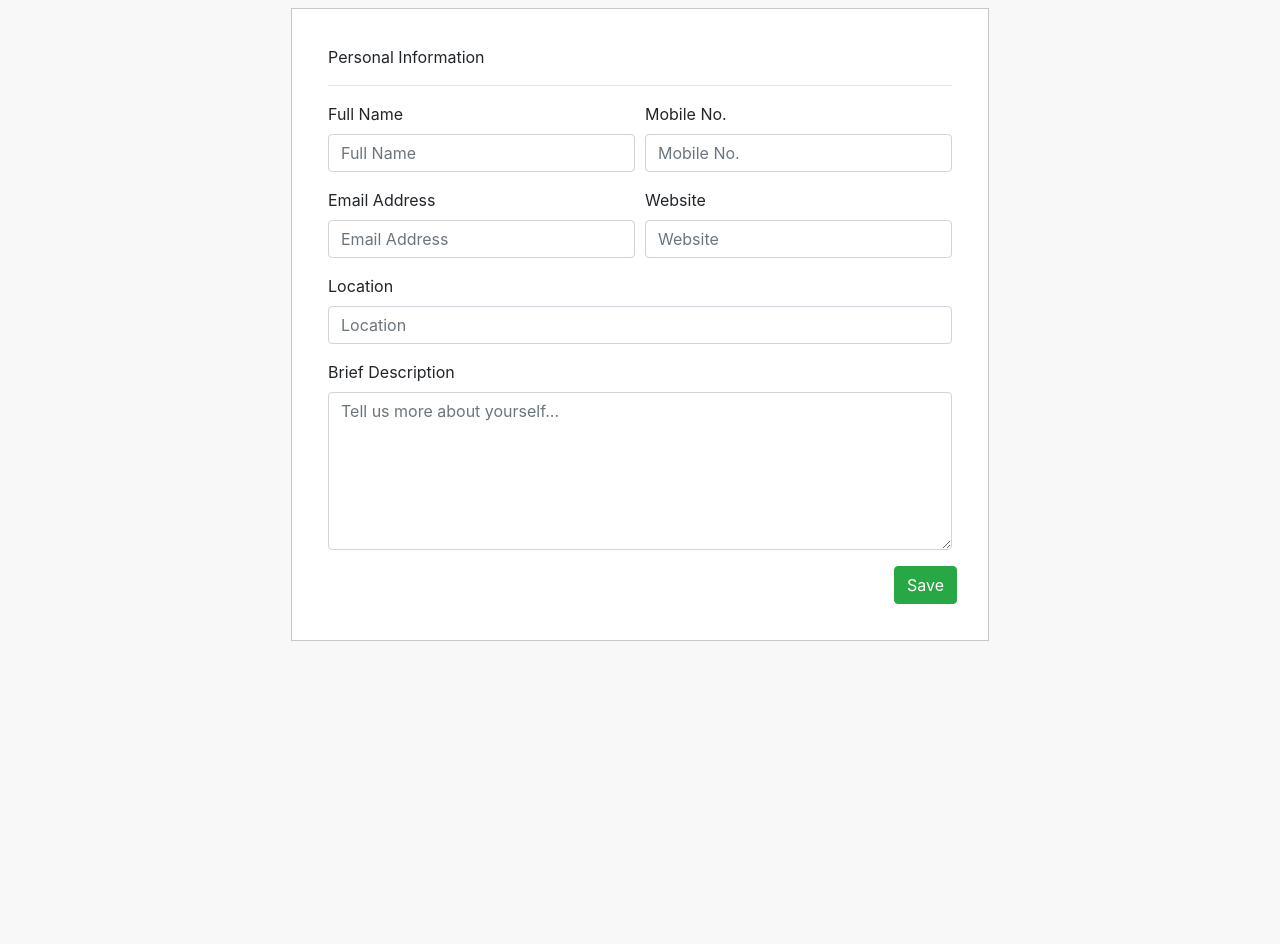
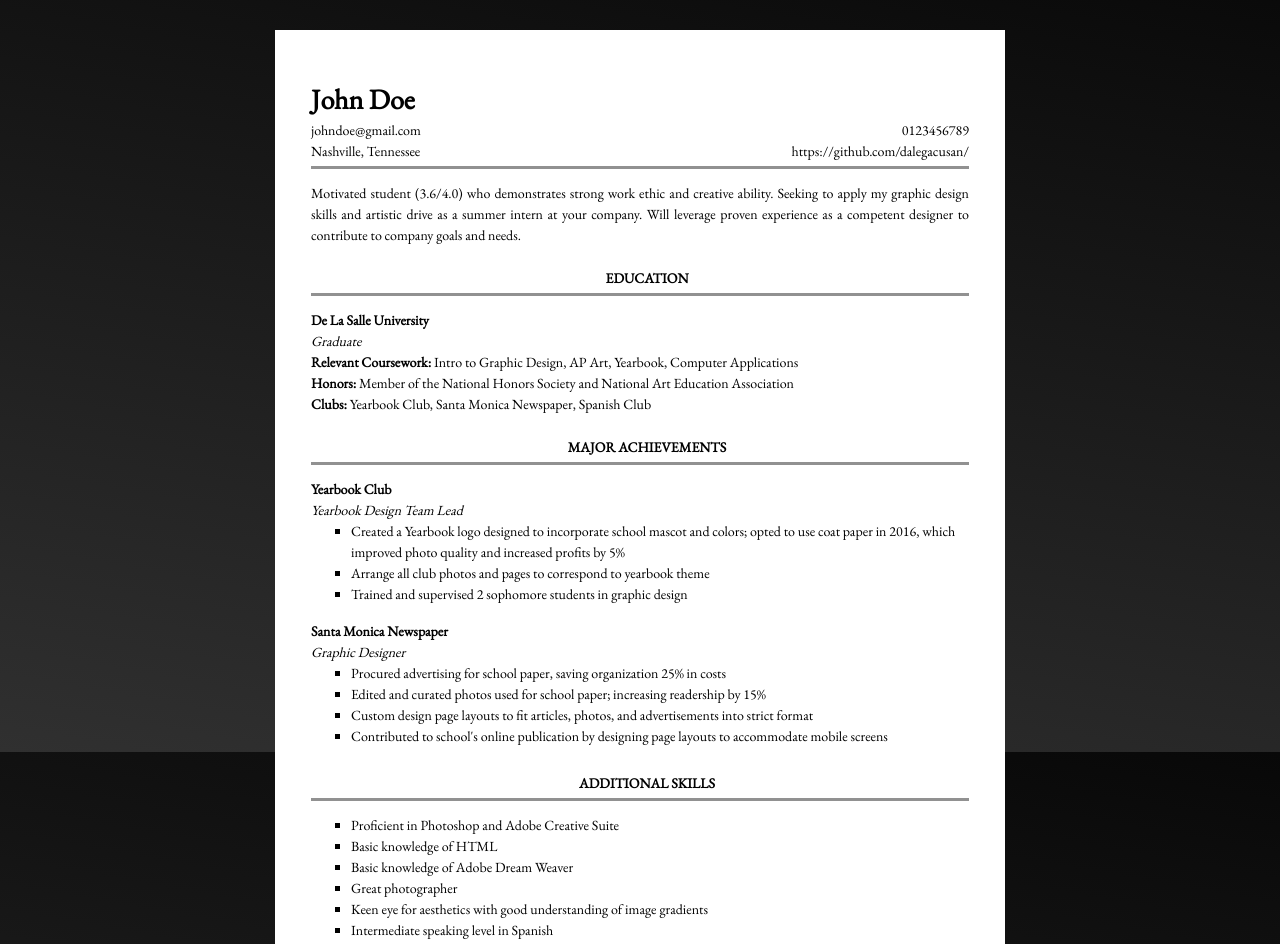
Before and after one commit to dalegacusan/CV-Application, a React (Create React App) app: page / in a window 1280 px wide. Shown: the part 48-992 px from the top of the page. Before the commit the page ends 800 px from the top, so only its background shows below. Built offline with nearby package versions, Linux system fonts and the light colour scheme.

Commit message:
Finished Resume UI

```diff
--- a/package.json
+++ b/package.json
@@ -8,6 +8,7 @@
     "@testing-library/user-event": "^7.2.1",
     "react": "^16.13.1",
     "react-dom": "^16.13.1",
+    "react-helmet": "^6.1.0",
     "react-scripts": "3.4.3"
   },
   "scripts": {
--- a/public/index.html
+++ b/public/index.html
@@ -2,7 +2,14 @@
 <html lang="en">
   <head>
     <meta charset="utf-8" />
+
+    <!-- CSS -->
     <link rel="stylesheet" href="https://stackpath.bootstrapcdn.com/bootstrap/4.3.1/css/bootstrap.min.css" integrity="sha384-ggOyR0iXCbMQv3Xipma34MD+dH/1fQ784/j6cY/iJTQUOhcWr7x9JvoRxT2MZw1T" crossorigin="anonymous">
+
+    <!-- Fonts -->
+    <link href="https://fonts.googleapis.com/css2?family=Roboto&display=swap" rel="stylesheet">
+    <link href="https://fonts.googleapis.com/css2?family=EB+Garamond&display=swap" rel="stylesheet">
+
     <title>CV Application - Dale Gacusan TOP</title>
   </head>
   <body>
--- a/src/App.js
+++ b/src/App.js
@@ -1,5 +1,6 @@
 import React, { Component } from 'react';
 import './App.css';
+import Header from "./components/Header/Header";
 import Information from './components/Information';
 import Education from './components/Education/Education';
 import Achievements from './components/Achievements/Achievements';
@@ -19,8 +20,8 @@ import Resume from './components/Resume/Resume';
 class App extends Component {
 
   state = {
-    components: ["information", "education", "achievements", "skills", "awards"],
-    // components: [],
+    // components: ["information", "education", "achievements", "skills", "awards", "resume"],
+    components: ["resume"],
     personalInfo: {
       name: '',
       mobileNo: '',
@@ -116,16 +117,16 @@ class App extends Component {
           />
         )
         break;
-      default:
+      case "resume":
         renderedComponent = (
           <Resume state={this.state} />
         )
     }
 
     return (
-      <div className="App container">
+      <div className={"App container"}>
         <div className="row d-flex justify-content-center">
-          <p>CV Maker: Create professional resumes for free.</p>
+          <Header />
         </div>
         <div className="row d-flex justify-content-center">
           <div className="col-lg-8 col-md-12">
--- /dev/null
+++ b/src/components/Header/Header.js
@@ -0,0 +1,10 @@
+import React from "react";
+import classes from "./Header.module.css";
+
+export default function Header(){
+    return(
+        <div className={classes.headerWrapper}>
+            <p>CV Maker: Create professional resumes for free.</p>
+        </div>
+    );
+}
--- /dev/null
+++ b/src/components/Header/Header.module.css
@@ -0,0 +1,3 @@
+.headerWrapper{
+    margin: 24px 24px 14px 24px;
+}
--- a/src/components/Resume/Resume.js
+++ b/src/components/Resume/Resume.js
@@ -1,53 +1,115 @@
 import React from "react";
 import classes from "./styles/Resume.module.css";
+import { Helmet } from "react-helmet";
 
 export default function Resume({ state }) {
 
-    const { personalInfo, education, achievements, skills, awards } = state;
+    const mockState = {
+        personalInfo: {
+            name: 'John Doe',
+            mobileNo: '0123456789',
+            email: 'johndoe@gmail.com',
+            website: 'https://github.com/dalegacusan/',
+            location: 'Nashville, Tennessee',
+            personalDescription: 'Motivated student (3.6/4.0) who demonstrates strong work ethic and creative ability. Seeking to apply my graphic design skills and artistic drive as a summer intern at your company. Will leverage proven experience as a competent designer to contribute to company goals and needs.',
+        },
+        education: [
+            {
+                schoolName: 'De La Salle University',
+                status: 'Graduate',
+                courseworks: ["Intro to Graphic Design", "AP Art", "Yearbook", "Computer Applications"],
+                honors: ["Member of the National Honors Society and National Art Education Association"],
+                clubs: ["Yearbook Club", "Santa Monica Newspaper", "Spanish Club"],
+            }
+        ],
+        achievements: [
+            {
+                companyName: 'Yearbook Club',
+                position: 'Yearbook Design Team Lead',
+                contributions: [
+                    "Created a Yearbook logo designed to incorporate school mascot and colors; opted to use coat paper in 2016, which improved photo quality and increased profits by 5%",
+                    "Arrange all club photos and pages to correspond to yearbook theme",
+                    "Trained and supervised 2 sophomore students in graphic design"
+                ]
+            },
+            {
+                companyName: 'Santa Monica Newspaper',
+                position: 'Graphic Designer',
+                contributions: [
+                    "Procured advertising for school paper, saving organization 25% in costs",
+                    "Edited and curated photos used for school paper; increasing readership by 15%",
+                    "Custom design page layouts to fit articles, photos, and advertisements into strict format",
+                    "Contributed to school's online publication by designing page layouts to accommodate mobile screens",
+                ]
+            }
+        ],
+        skills: [
+            "Proficient in Photoshop and Adobe Creative Suite",
+            "Basic knowledge of HTML",
+            "Basic knowledge of Adobe Dream Weaver",
+            "Great photographer",
+            "Keen eye for aesthetics with good understanding of image gradients",
+            "Intermediate speaking level in Spanish",
+        ],
+        awards: [
+            "Nominated for Macmillan Prize for Illustration in 2016",
+            "Submitted artwork to Ocean Awareness Student Art Contest 2016",
+            "Came in 2nd place in the Applied Arts 2016 Student Awards for submitting graphic design work under the category of Advertising",
+        ]
+    }
+
+    const { personalInfo, education, achievements, skills, awards } = mockState;
 
     const { name, mobileNo, email, website, location, personalDescription } = personalInfo;
 
     return (
 
-        <div style={{ margin: "24px" }}>
-            <p>Enjoy Your Resume!</p>
+        <div className={classes.resumeWrapper}>
+            <Helmet>
+                <style>
+                    {'body { color: rgb(211, 211, 211); background: rgb(8,8,8); background: linear-gradient(190deg, rgba(8,8,8,1) 0%, rgba(48,48,48,1) 100%); background-attachment:fixed; height:100%; }'}
+                </style>
+            </Helmet>
+
+
             <div className={classes.resumeContainer}>
 
                 {/* Header */}
-                <div>
-                    <div class="row">
-                        <div class="col">
-                            <p style={{ fontWeight: "bold" }}>{name}</p>
+                <div className={classes.resumeSection}>
+                    <div style={{ borderBottom: "3px solid rgb(145, 145, 145", paddingBottom: "4px", marginBottom: "14px" }}>
+
+                        <div className="row">
+                            <div className="col">
+                                <p className={classes.bold + ' ' + classes.personName}>{name}</p>
                             </div>
                         </div>
-                    <div class="row">
-                        <div class="col">
-                            <div class="d-flex justify-content-between">
+                        <div className="row">
+                            <div className="col">
+                                <div className="d-flex justify-content-between">
                                     <p>{email}</p>
                                     <p>{mobileNo}</p>
                                 </div>
                             </div>
                         </div>
-                    <div class="row">
-                        <div class="col">
-                            <div class="d-flex justify-content-between">
+                        <div className="row">
+                            <div className="col">
+                                <div className="d-flex justify-content-between">
                                     <p>{location}</p>
                                     <p>{website}</p>
                                 </div>
                             </div>
                         </div>
 
-                    <hr />
+                    </div>
 
                     <p style={{ textAlign: "justify" }}>{personalDescription}</p>
                 </div>
 
                 {/* Education */}
-                <div>
-                    <p style={{ textAlign: "center", fontWeight: "bold" }}>EDUCATION</p>
+                <div className={classes.resumeSection}>
+                    <p className={classes.sectionHeader}>EDUCATION</p>
 
-                    <hr />
-
+                    <div className={classes.sectionBody}>
                         {
                             education.map(school => {
                                 const { schoolName, status, courseworks, honors, clubs } = school;
@@ -57,21 +119,21 @@ export default function Resume({ state }) {
 
                                 return (
                                     <div>
-                                    <p style={{ fontWeight: "bold" }}>{schoolName}</p>
+                                        <p className={classes.bold}>{schoolName}</p>
                                         <p style={{ fontStyle: "italic" }}>{status}</p>
 
                                         <div>
-                                        <span style={{ fontWeight: "bold" }}>Relevant Coursework: </span>
+                                            <span className={classes.bold}>Relevant Coursework: </span>
                                             <span>{courseworksList}</span>
                                         </div>
 
                                         <div>
-                                        <span style={{ fontWeight: "bold" }}>Honors: </span>
+                                            <span className={classes.bold}>Honors: </span>
                                             <span>{honorsList}</span>
                                         </div>
 
                                         <div>
-                                        <span style={{ fontWeight: "bold" }}>Clubs: </span>
+                                            <span className={classes.bold}>Clubs: </span>
                                             <span>{clubsList}</span>
                                         </div>
                                     </div>
@@ -79,20 +141,20 @@ export default function Resume({ state }) {
                             })
                         }
                     </div>
+                </div>
 
                 {/* Major Achievements */}
-                <div>
-                    <p style={{ textAlign: "center", fontWeight: "bold" }}>MAJOR ACHIEVEMENTS</p>
+                <div className={classes.resumeSection}>
+                    <p className={classes.sectionHeader}>MAJOR ACHIEVEMENTS</p>
 
-                    <hr />
-
+                    <div className={classes.sectionBody}>
                         {
                             achievements.map(achievement => {
                                 const { companyName, position, contributions } = achievement;
 
                                 return (
                                     <div>
-                                    <p style={{ fontWeight: "bold" }}>{companyName}</p>
+                                        <p className={classes.bold}>{companyName}</p>
                                         <p style={{ fontStyle: "italic" }}>{position}</p>
 
                                         <ul style={{ listStyleType: "square" }}>
@@ -112,13 +174,13 @@ export default function Resume({ state }) {
                             })
                         }
                     </div>
+                </div>
 
                 {/* Additional Skills */}
-                <div>
-                    <p style={{ textAlign: "center", fontWeight: "bold" }}>ADDITIONAL SKILLS</p>
+                <div className={classes.resumeSection}>
+                    <p className={classes.sectionHeader}>ADDITIONAL SKILLS</p>
 
-                    <hr />
-
+                    <div className={classes.sectionBody}>
                         <ul style={{ listStyleType: "square" }}>
                             {
                                 skills.map(skill => {
@@ -131,13 +193,13 @@ export default function Resume({ state }) {
                             }
                         </ul>
                     </div>
+                </div>
 
                 {/* Awards, Honors, and Honorary Mentions */}
-                <div>
-                    <p style={{ textAlign: "center", fontWeight: "bold" }}>AWARDS, HONORS, AND HONORARY MENTIONS</p>
+                <div className={classes.resumeSection}>
+                    <p className={classes.sectionHeader}>AWARDS, HONORS, AND HONORARY MENTIONS</p>
 
-                    <hr />
-
+                    <div className={classes.sectionBody}>
                         <ul style={{ listStyleType: "square" }}>
                             {
                                 awards.map(award => {
@@ -150,8 +212,14 @@ export default function Resume({ state }) {
                             }
                         </ul>
                     </div>
+                </div>
 
             </div>
+
+            <div className={classes.wrapperFooter}>
+                <p>Source code can be found at <a href="https://github.com/dalegacusan/CV-Application" target="_blank">GitHub</a></p>
+            </div>
+
         </div>
     );
 
--- a/src/components/Resume/styles/Resume.module.css
+++ b/src/components/Resume/styles/Resume.module.css
@@ -1,5 +1,51 @@
+.resumeWrapper{
+    margin: 0 24 24 24px;
+}
+
+.wrapperFooter{
+    color: rgb(211, 211, 211);
+    text-align: center;
+    margin-bottom: 24px;
+}
+
+.wrapperFooter p a{
+    color: rgb(70, 137, 214);
+}
+
 .resumeContainer{
     background-color: #fff;
+    color: #000;
     padding: 36px;
     width: 100%!important;
+    font-family: 'EB Garamond', serif;
+    font-size: 14px;
+    font-weight: 400;
+    margin-bottom: 24px;
 }
+
+.resumeContainer p {
+    margin: 0;
+}
+
+.resumeSection{
+    margin: 12px 0 12px 0;
+}
+
+.sectionHeader{
+    font-weight: bold;
+    text-align: center;
+    padding: 10px 0 4px 14px;
+    border-bottom: 3px solid rgb(145, 145, 145);
+}
+
+.sectionBody{
+    margin-top: 14px;
+}
+
+.personName{
+    font-size: 28px;
+}
+
+.bold{
+    font-weight: bold;
+}
```
Also changed, not shown: src/App.css (line endings or trailing spaces), 1 other file (tests, documents, lock files or other folders). Lines whose indentation alone changed are shown as unchanged.
